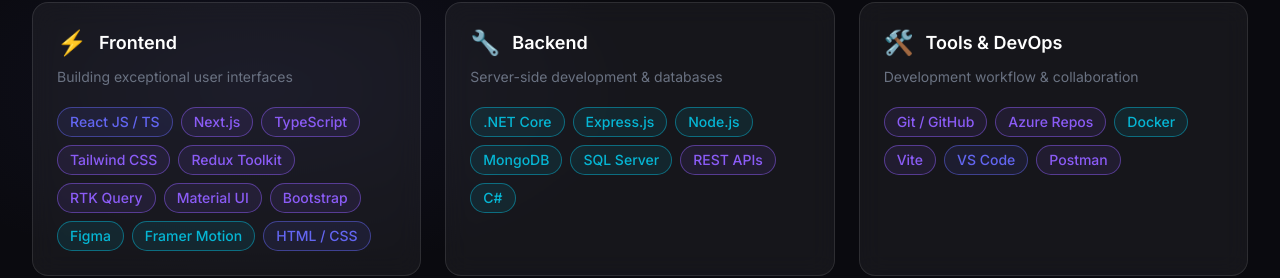
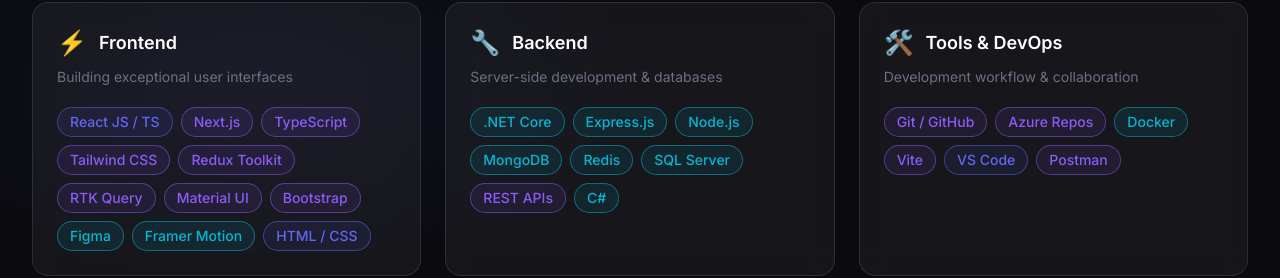
Before and after one commit to Solitae21/hans-portfolio-website, a React (Vite) app: page / in a window 1280 px wide. Shown: the part 2297-2575 px from the top of the page. Built offline with nearby package versions, Linux system fonts and the light colour scheme; no server answers.

Commit message:
feat: add Redis to database skills and update resume

```diff
--- a/src/data/skills.ts
+++ b/src/data/skills.ts
@@ -28,6 +28,7 @@
       { name: 'Express.js', level: 'intermediate' },
       { name: 'Node.js', level: 'intermediate' },
       { name: 'MongoDB', level: 'intermediate' },
+      { name: 'Redis', level: 'intermediate' },
       { name: 'SQL Server', level: 'intermediate' },
       { name: 'REST APIs', level: 'advanced' },
       { name: 'C#', level: 'intermediate' },
```
Also changed, not shown: 1 other file (tests, documents, lock files or other folders).
